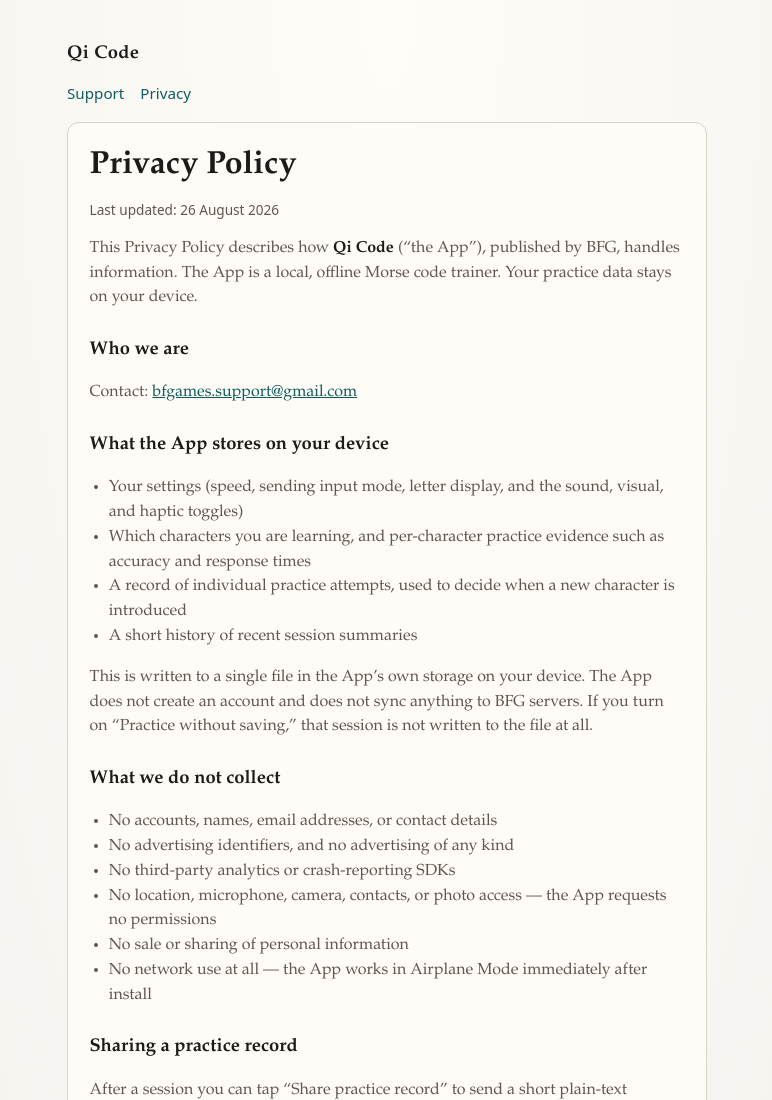
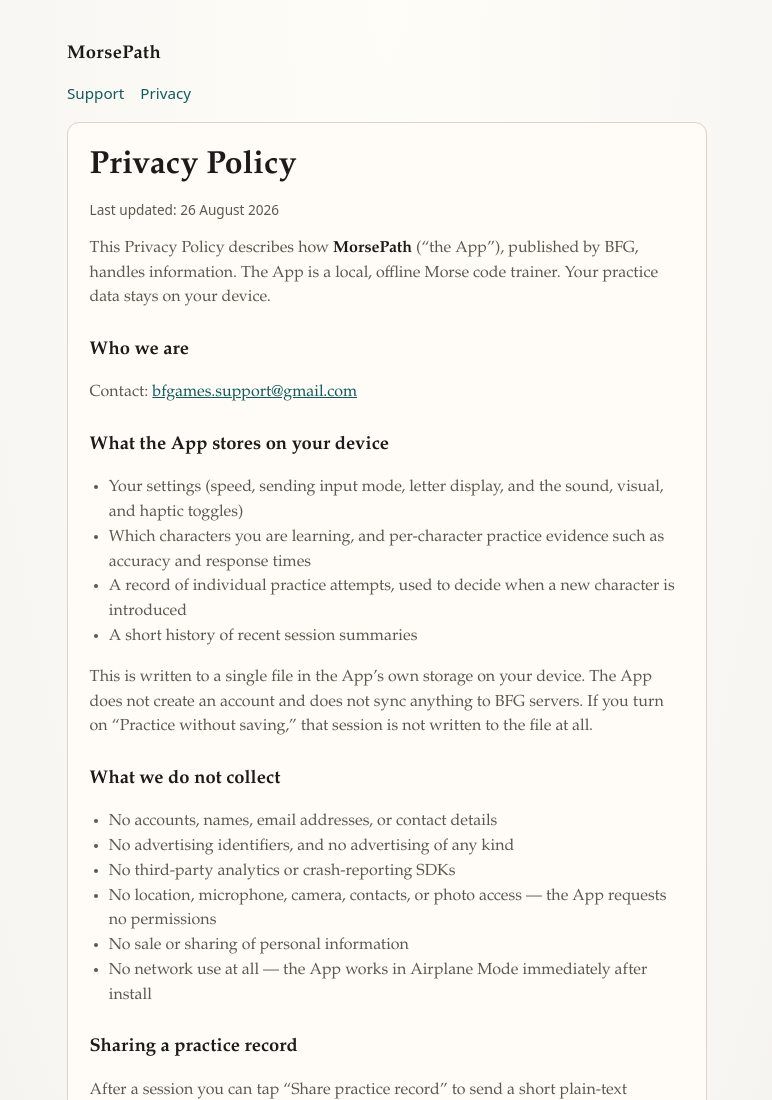
Before and after one commit to vh3/qi-code-site, a plain HTML site: page privacy.html in a window 1280 px wide. Shown: the top 1100 px of the page, without its empty margins (253-1025 px from the left). Drawn offline with Linux system fonts and the light colour scheme.

Commit message:
Update branding from Qi Code to MorsePath

```diff
--- a/privacy.html
+++ b/privacy.html
@@ -3,13 +3,13 @@
 <head>
   <meta charset="utf-8">
   <meta name="viewport" content="width=device-width, initial-scale=1">
-  <title>Privacy Policy — Qi Code</title>
-  <meta name="description" content="Privacy Policy for the Qi Code Morse trainer iPhone app.">
+  <title>Privacy Policy — MorsePath</title>
+  <meta name="description" content="Privacy Policy for the MorsePath Morse trainer iPhone app.">
   <link rel="stylesheet" href="styles.css">
 </head>
 <body>
   <header>
-    <a class="brand" href="index.html">Qi Code</a>
+    <a class="brand" href="index.html">MorsePath</a>
     <nav aria-label="Primary">
       <a href="support.html">Support</a>
       <a href="privacy.html" aria-current="page">Privacy</a>
@@ -19,7 +19,7 @@
     <h1>Privacy Policy</h1>
     <p class="meta">Last updated: 26 August 2026</p>
     <p>
-      This Privacy Policy describes how <strong>Qi Code</strong> (“the App”),
+      This Privacy Policy describes how <strong>MorsePath</strong> (“the App”),
       published by BFG, handles information. The App is a local, offline
       Morse code trainer. Your practice data stays on your device.
     </p>
```
